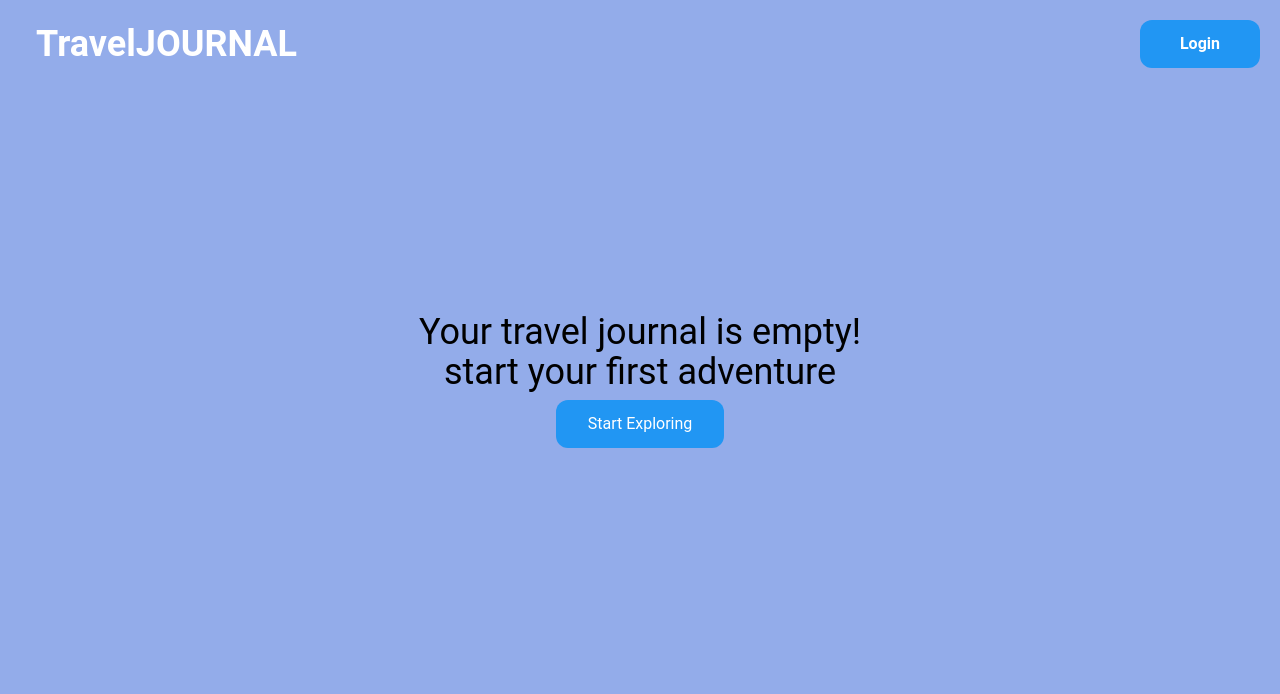
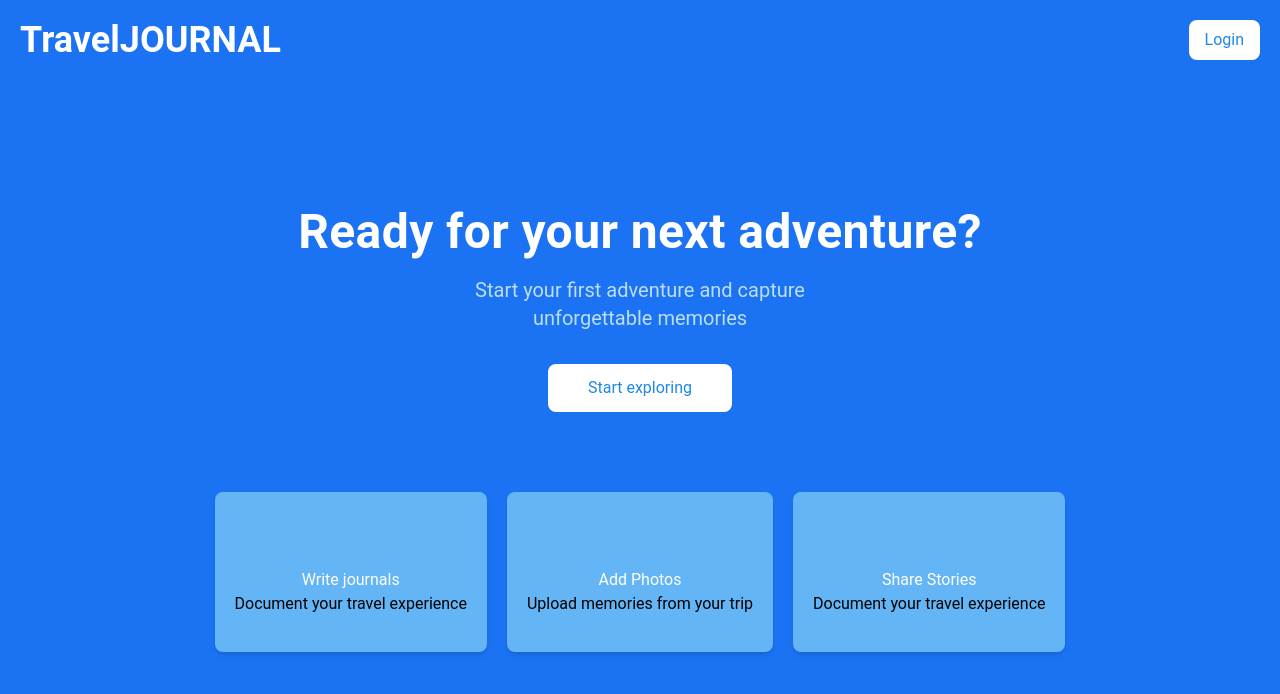
Before and after one commit to ayirezang/travel-journal, a React (Vite) app in the folder front-end/: page / in a window 1280 px wide. Shown: the top 694 px of the page. Built offline with nearby package versions, Linux system fonts and the light colour scheme.

Commit message:
homePage

```diff
--- a/front-end/src/Pages/Home.jsx
+++ b/front-end/src/Pages/Home.jsx
@@ -1,26 +1,61 @@
-
-
 import React from "react";
 import { Link } from "react-router-dom";
 
 const Home = () => {
   return (
-    <div className="bg-[#93ACEA] min-h-screen p-5  ">
-      <div className="flex justify-between items-center mb-8">
-        <h1 className="text-4xl font-bold text-white px-4">TravelJOURNAL</h1>
-        <button className="bg-blue-500 text-white px-10 py-3 font-semibold rounded-xl">
-          Login
-        </button>
+    <div className="bg-[#1B73F4] min-h-screen">
+      {/*header*/}
+      <div className="flex justify-between p-5">
+        <h1 className="text-white font-bold text-4xl">TravelJOURNAL</h1>
+        <Link to="/login">
+          <button className="px-4 py-2 bg-white rounded-lg text-blue-600 hover:bg-blue-300">
+            Login
+          </button>
+        </Link>
       </div>
-      {/**text and button */}
-      <div className="flex flex-col justify-center items-center text-center space-y-2 mt-56 p-5">
-        <p className="text-4xl max-w-md">
-          Your travel journal is empty! start your first adventure
-        </p>
-        <div className="flex items-center">
-          <button className="bg-blue-500 text-white px-8 py-3 rounded-xl">
-            <Link to="/display"> Start Exploring</Link>
-          </button>
+      {/**main */}
+      <div className="flex flex-col justify-center items-center">
+        {/**text */}
+        <div className=" flex flex-col  mt-32 space-y-5 justify-center items-center">
+          <div className=" leading-relaxed tracking-wide">
+            <h2 className="text-white text-5xl font-bold text-center">
+              Ready for your next adventure?
+            </h2>
+          </div>
+          <div className="max-w-96 flex justify-center">
+            <p className="text-center text-xl text-blue-100">
+              Start your first adventure and capture unforgettable memories
+            </p>
+          </div>
+        </div>
+
+        {/**buttons and cards */}
+
+        <div className="mt-5 flex flex-col justify-center items-center space-y-20">
+          {/**buttons */}
+          <div className=" flex gap-5 mt-3">
+            <button className="px-10 py-3 bg-white text-blue-600 hover:cursor-pointer hover:shadow-xl hover:bg-blue-300  rounded-lg">
+              Start exploring
+            </button>
+          </div>
+          {/**cards */}
+          <div className="flex space-x-5 ">
+            {/**cards1 */}
+            <div className="h-40 w-54 p-5 bg-blue-300 rounded-lg shadow-md flex hover:cursor-pointer hover:bg-blue-400 hover:shadow-xl  flex-col items-center  justify-end">
+              <p className="text-white ">Write journals</p>
+              <p className="mb-4">Document your travel experience</p>
+            </div>
+            {/**card2 */}
+            <div className="h-40 w-54 p-5 bg-blue-300 rounded-lg shadow-md  hover:cursor-pointer hover:bg-blue-400  hover:shadow-xl flex  flex-col items-center justify-end">
+              <p className="text-white ">Add Photos</p>
+              <p className="mb-4">Upload memories from your trip</p>
+            </div>
+            {/**card3 */}
+            <div className="h-40 w-54 p-5 bg-blue-300 rounded-lg shadow-md  hover:cursor-pointer hover:bg-blue-400 hover:shadow-xl flex  flex-col items-center justify-end">
+              <p className="text-white ">Share Stories</p>
+              <p className="mb-4">Document your travel experience</p>
+            </div>
+          </div>
         </div>
       </div>
     </div>
--- a/front-end/src/Pages/Login.jsx
+++ b/front-end/src/Pages/Login.jsx
@@ -22,7 +22,7 @@ const Login = () => {
     }
   };
   return (
-    <div className="bg-[#93ACEA] flex flex-col justify-center items-center min-h-screen">
+    <div className="bg-[#1B73F4] flex flex-col justify-center items-center min-h-screen">
       <div className="bg-white shadow-lg max-w-md w-full rounded-lg p-10">
         <form onSubmit={handleSubmit(onSubmit)} className="">
           <div className="text-center">
```
